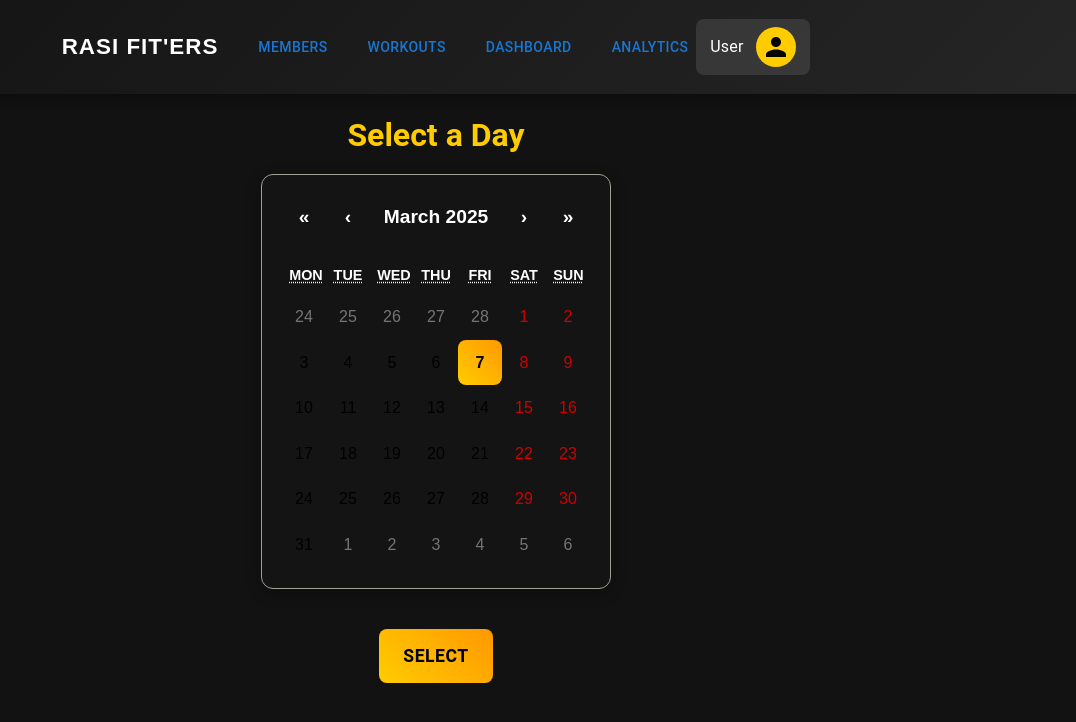
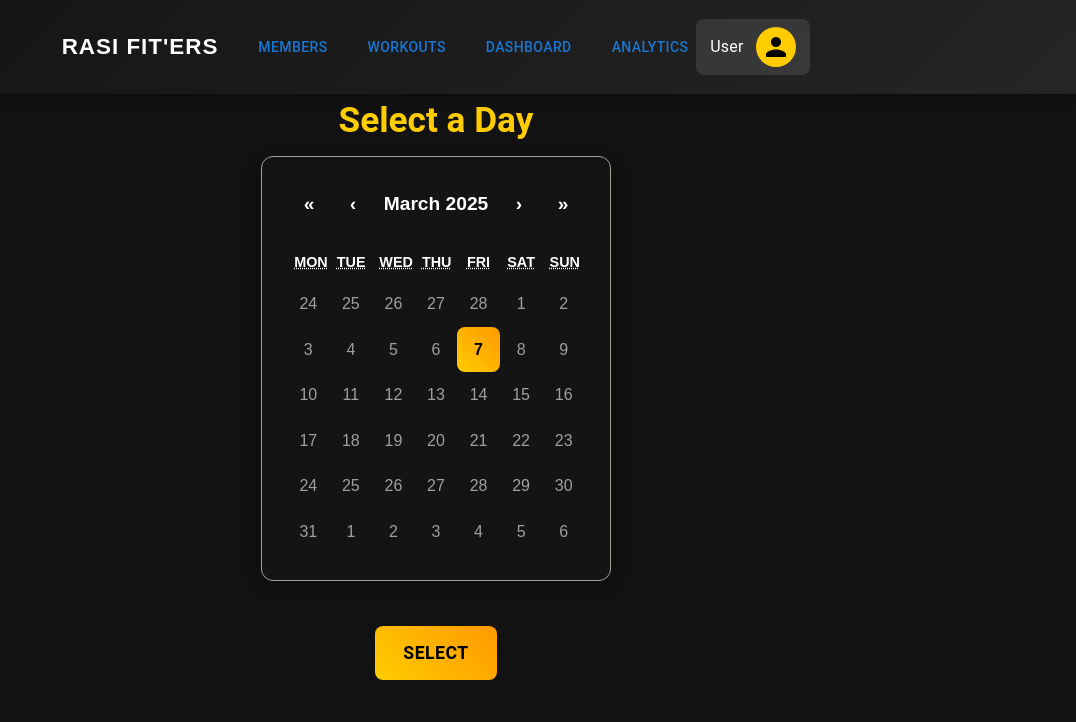
Before and after one commit to vinaySankar2004/RaSi-Fiters-Web-App, a React (Create React App) app in the folder frontend/: page /dashboard in a window 1280 px wide. Shown: the top 722 px of the page, without its empty margins (204-1280 px from the left). Built offline with nearby package versions, Linux system fonts and the light colour scheme; no server answers.

Commit message:
more front-end changes

```diff
--- a/frontend/src/styles/Dashboard.css
+++ b/frontend/src/styles/Dashboard.css
@@ -1,6 +1,6 @@
 .dashboard-container {
     text-align: center !important;
-    padding-top: 100px !important;
+    padding-top: 80px !important;
     display: flex !important;
     flex-direction: column !important;
     align-items: center !important;
@@ -9,10 +9,10 @@
 }
 
 .dashboard-title {
-    font-size: 2rem !important;
+    font-size: 2.2rem !important;
     font-weight: bold !important;
     color: #ffcc00 !important;
-    margin-bottom: 20px !important;
+    margin-bottom: 15px !important;
 }
 
 .dashboard-calendar-wrapper {
@@ -25,10 +25,11 @@
 .dashboard-calendar {
     background: rgba(20, 20, 20, 0.85) !important;
     border-radius: 12px !important;
-    padding: 20px !important;
+    padding: 25px !important;
     box-shadow: 0px 4px 15px rgba(0, 0, 0, 0.3) !important;
     color: white !important;
     font-size: 1.2rem !important;
+    width: 350px !important;
 }
 
 .react-calendar__navigation button {
@@ -42,17 +43,23 @@
     color: #ffcc00 !important;
 }
 
+.react-calendar__tile {
+    color: #A0A0A0 !important;
+    padding: 12px !important;
+    border-radius: 8px !important;
+    transition: background 0.3s ease-in-out !important;
+}
+
+.react-calendar__tile--now {
+    background: none !important;
+    color: #A0A0A0 !important;
+}
+
 .react-calendar__tile--active {
     background: linear-gradient(45deg, #ffcc00, #ff9900) !important;
     color: black !important;
     border-radius: 8px !important;
     font-weight: bold !important;
-}
-
-.react-calendar__tile {
-    padding: 12px !important;
-    border-radius: 8px !important;
-    transition: background 0.3s ease-in-out !important;
 }
 
 .react-calendar__tile:hover {
@@ -62,12 +69,12 @@
 .dashboard-select-button {
     background: linear-gradient(45deg, #ffcc00, #ff9900) !important;
     color: black !important;
-    padding: 12px 24px !important;
+    padding: 12px 28px !important;
     border-radius: 8px !important;
     font-size: 1.1rem !important;
     font-weight: bold !important;
     transition: all 0.3s ease-in-out !important;
-    margin-top: 20px !important;
+    margin-top: 25px !important;
 }
 
 .dashboard-select-button:hover {
```
